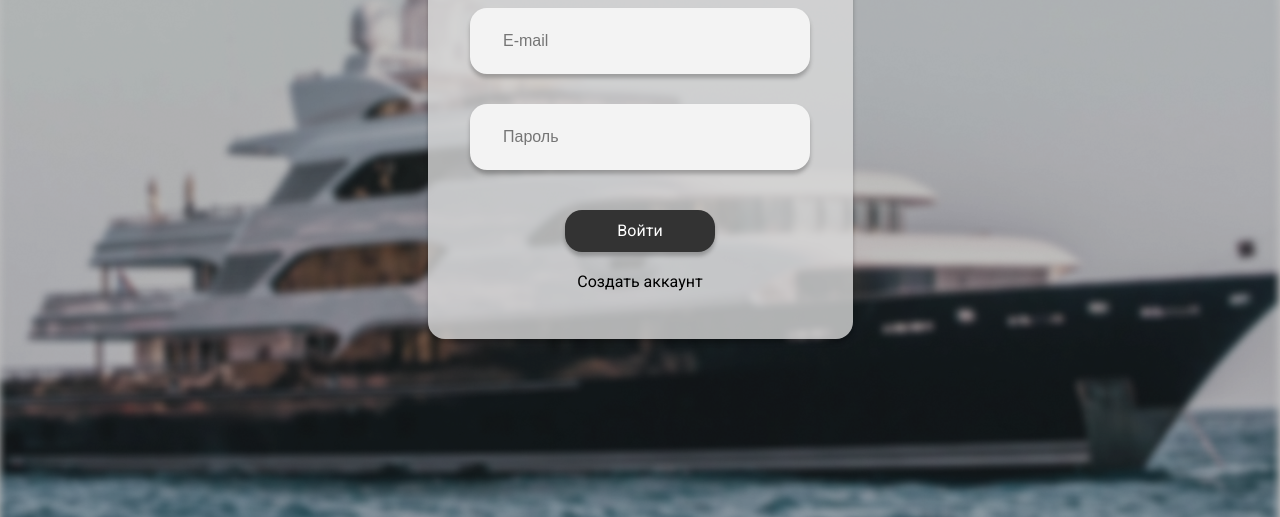
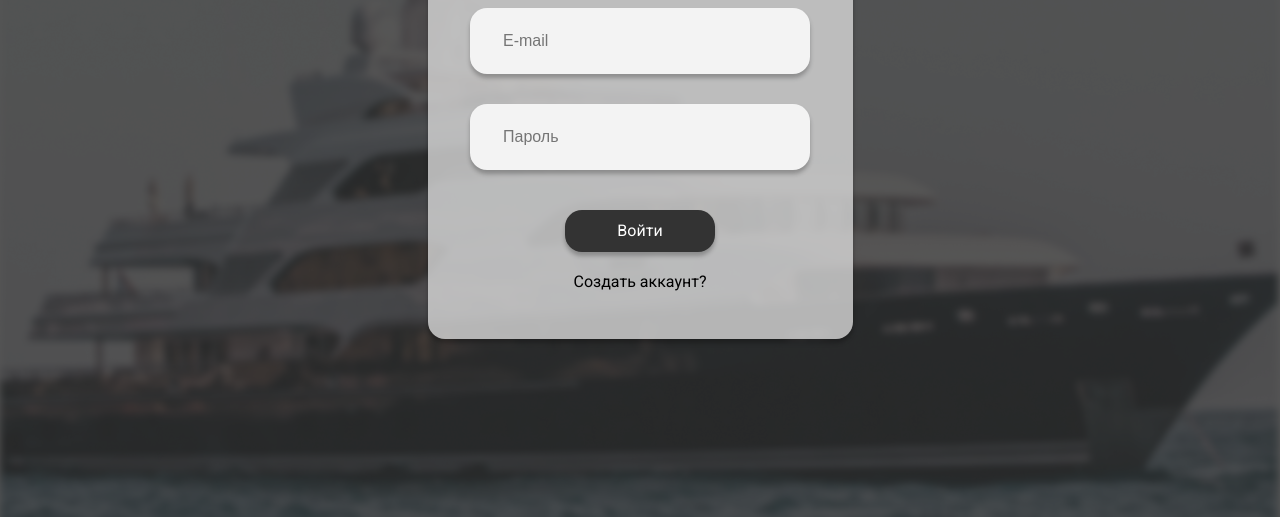
Before and after one commit to Fezwer/project-web-app, a plain HTML site: page login.html in a window 1280 px wide. Shown: the part 283-800 px from the top of the page. Drawn offline with nearby package versions, Linux system fonts and the light colour scheme.

Commit message:
dark side

```diff
--- a/css/main.css
+++ b/css/main.css
@@ -507,7 +507,7 @@ footer{
     left: 0;
     width: 100%;
     height: 100%;
-    background: rgba(0, 0, 0, 0.25); /* Цвет и прозрачность затемняющего слоя */
+    background: rgba(44, 44, 44, 0.8); /* Цвет и прозрачность затемняющего слоя */
     z-index: -1; /* Размещаем слой заднего плана под остальным содержимым */
 }
 
--- a/login.html
+++ b/login.html
@@ -43,7 +43,7 @@
                     <button type="submit">Войти</button>
                 </div>
                 <div class="create-account">
-                    <a href="#">Создать аккаунт</a>
+                    <a href="#">Создать аккаунт?</a>
                 </div>
             </form>
         </div>
```
Also changed, not shown: index.html (+1 -1 lines).
